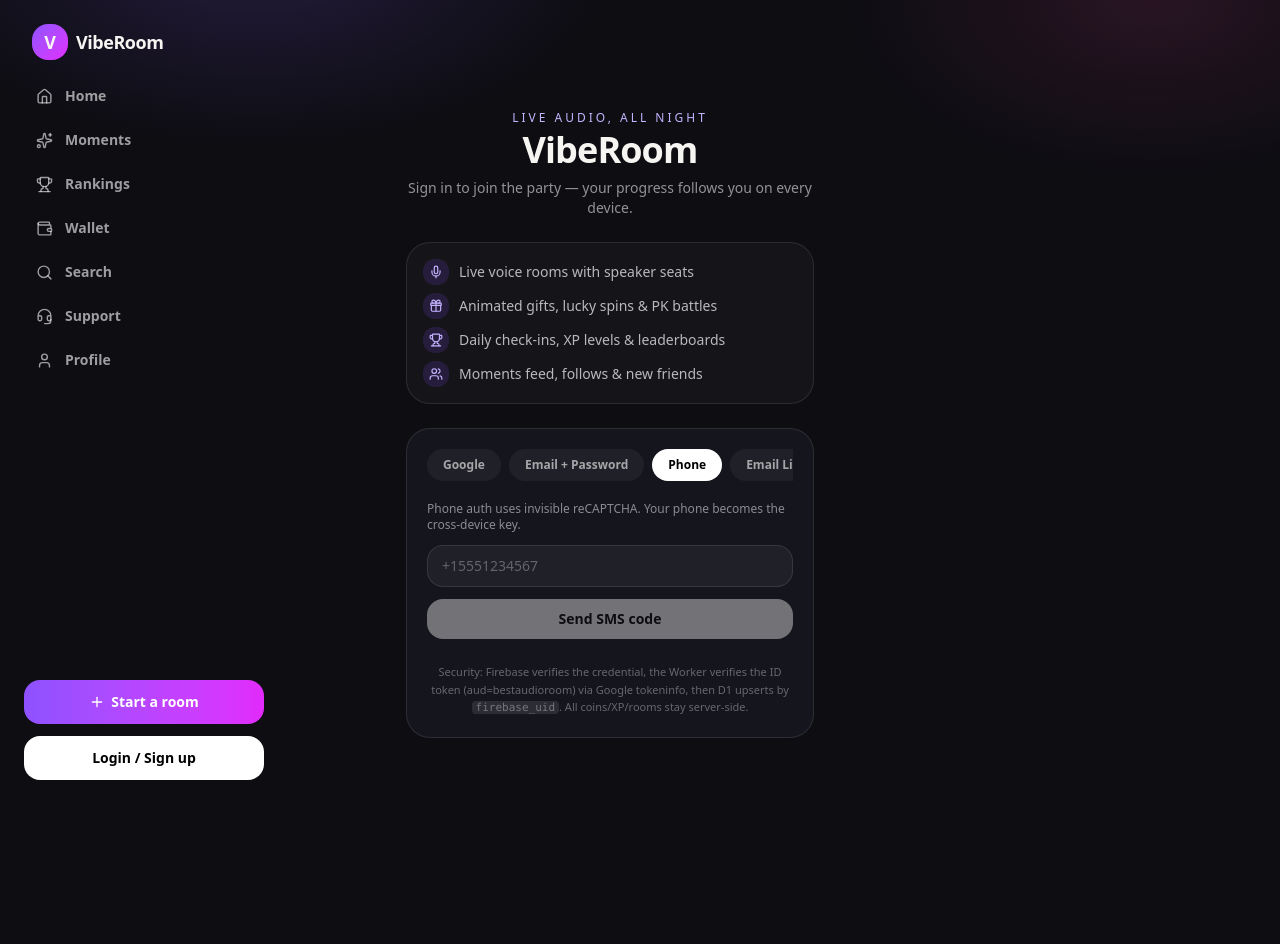
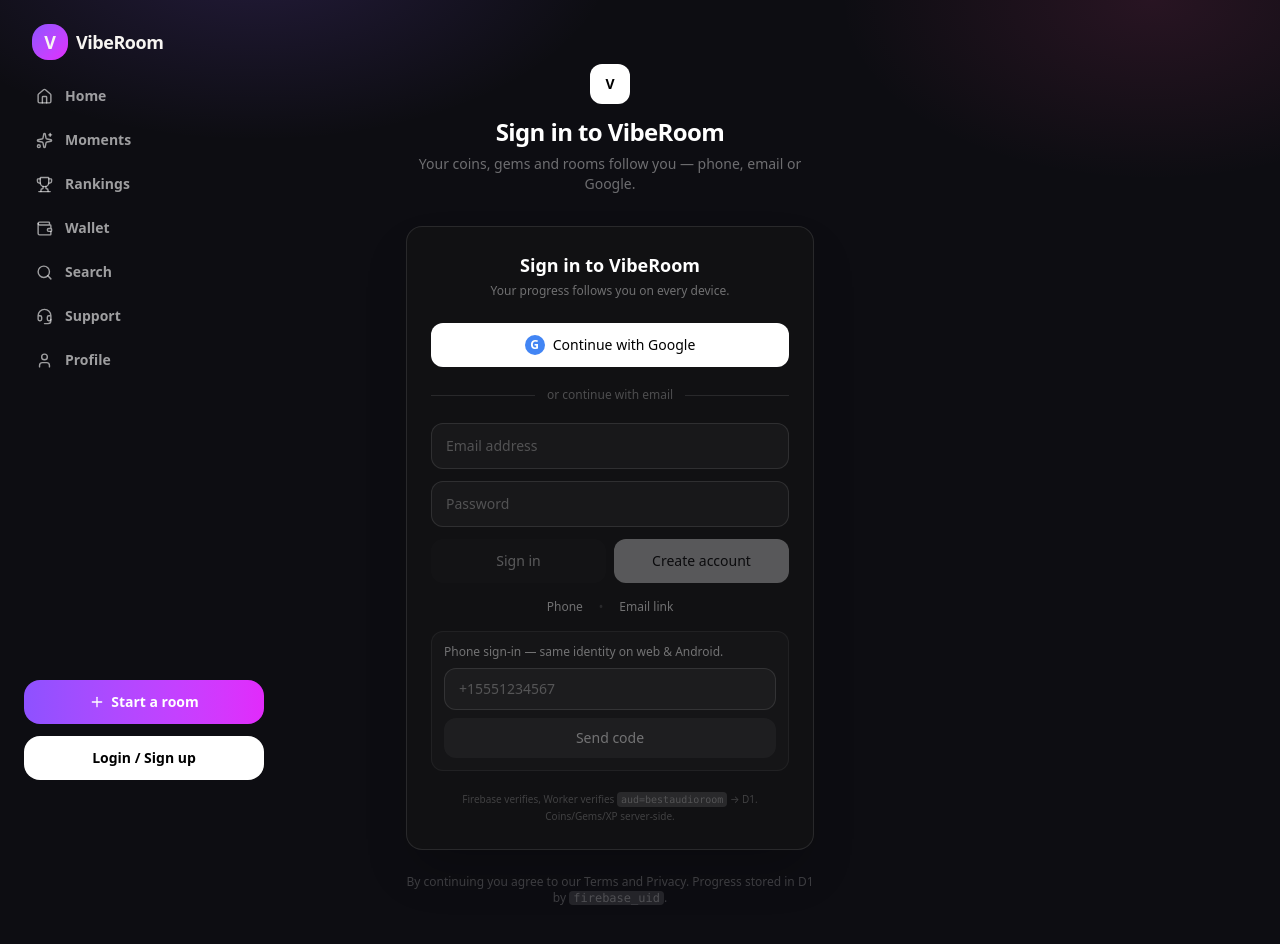
Before and after one commit to mahmoudznabil/ms-rooms, a Next.js app: page /login in a window 1280 px wide. Both pictures are taken after a click on the button "Phone". Shown: the top 944 px of the page. Before the commit the page ends 904 px from the top, so only its background shows below. Built offline with nearby package versions, Linux system fonts and the light colour scheme; no server answers.

Commit message:
style(landing+auth): blackbox-like homepage (centered hero) and login (no tab bar) — guest portfolio vs lobby for signed-in

```diff
--- a/app/page.tsx
+++ b/app/page.tsx
@@ -43,48 +43,41 @@
 
   return (
     <div className="space-y-10 pb-6">
-      <div className="flex items-center justify-between gap-2">
-        <div className="flex items-center gap-2">
-          <span className="flex h-8 w-8 items-center justify-center rounded-xl bg-gradient-to-br from-violet-500 to-fuchsia-500 text-sm font-black">V</span>
-          <span className="hidden text-sm font-black tracking-tight sm:block">VibeRoom</span>
-          <span className="rounded-full bg-white/5 px-2 py-0.5 text-xs text-white/50">Web-first</span>
-        </div>
-        <div className="flex items-center gap-2">
-          <Link href="/login" className="rounded-full bg-white px-4 py-2 text-xs font-bold text-black hover:bg-white/85">Login / Sign up</Link>
-          <Link href="/lobby" className="hidden rounded-full bg-white/5 px-4 py-2 text-xs font-bold text-white hover:bg-white/10 sm:block">Open Web App</Link>
-        </div>
-      </div>
-
-      <section className="relative overflow-hidden rounded-[2rem] border border-white/10 bg-gradient-to-br from-violet-600/20 via-[#15151d] to-fuchsia-600/10 p-6 sm:p-8">
-        <div className="absolute -right-20 -top-20 h-64 w-64 rounded-full bg-fuchsia-500/20 blur-3xl" aria-hidden />
-        <div className="absolute -left-20 -bottom-20 h-64 w-64 rounded-full bg-violet-500/15 blur-3xl" aria-hidden />
-        <p className="relative text-xs font-bold uppercase tracking-[0.2em] text-violet-300">Not just words — voice</p>
-        <h1 className="relative mt-2 text-3xl font-black leading-tight tracking-tight sm:text-4xl">
-          Voice parties, <span className="bg-gradient-to-r from-violet-400 to-fuchsia-400 bg-clip-text text-transparent">live</span> in your browser.
-        </h1>
-        <p className="relative mt-2 max-w-xl text-sm leading-relaxed text-white/60">
-          Group voice chat rooms you can join instantly — no install. Unlike Fomi Party’s app-only world, VibeRoom is a <span className="font-bold text-white">usable Web UI + game</span> with real login that follows you phone → laptop → tablet. Coins, Gems, XP all sync via Firebase + D1.
-        </p>
-        <div className="relative mt-5 flex flex-wrap gap-2">
-          <a href="#download" className="flex items-center gap-2 rounded-full bg-white px-5 py-3 text-sm font-bold text-black hover:bg-white/85">
-            <Apple size={16} /> Download for iOS
-          </a>
-          <a href="#download" className="flex items-center gap-2 rounded-full bg-white/10 px-5 py-3 text-sm font-bold text-white hover:bg-white/15">
-            <Smartphone size={16} /> Download for Android
-          </a>
-          <Link href="/login" className="flex items-center gap-2 rounded-full border border-white/15 bg-white/5 px-5 py-3 text-sm font-bold text-white hover:bg-white/10">
-            <Shield size={16} /> Login / Sign up
-          </Link>
-        </div>
-        <div className="relative mt-3 flex flex-wrap gap-2 text-xs text-white/40">
-          <span className="flex items-center gap-1"><span className="live-dot h-2 w-2 rounded-full bg-emerald-400" /> Web-first • Firebase Auth (phone, email, Google, email-link)</span>
-          <span>•</span>
-          <span><Gamepad2 size={12} className="inline" /> Ludo & Reaction inside voice</span>
-        </div>
-        <div className="relative mt-4 flex items-center gap-2 text-xs">
-          <Stars n={5} />
-          <span className="font-bold text-white">4.82</span>
-          <span className="text-white/40">559+ reviews • 77k+ downloads — inspired by Fomi Party, 10% more value</span>
+      {/* Blackbox-style hero — minimal, centered, no choice bar */}
+      <section className="relative overflow-hidden rounded-2xl border border-white/5 bg-[#0f0f10] p-6 sm:p-10">
+        <div className="absolute inset-0 bg-[linear-gradient(to_right,rgba(255,255,255,0.04)_1px,transparent_1px),linear-gradient(to_bottom,rgba(255,255,255,0.04)_1px,transparent_1px)] bg-[size:24px_24px] opacity-30" aria-hidden />
+        <div className="relative text-center">
+          <div className="mx-auto flex h-10 w-10 items-center justify-center rounded-xl bg-white text-sm font-black text-black">V</div>
+          <h1 className="mx-auto mt-4 max-w-2xl text-3xl font-semibold leading-tight tracking-tight text-white sm:text-4xl">
+            Voice parties, live in your browser.
+          </h1>
+          <p className="mx-auto mt-3 max-w-xl text-sm leading-relaxed text-white/45">
+            The Fomi Party vibe — rebuilt web-first. No APK to install. Real login (phone/email/Google) that follows you on every device, with a <span className="text-white/70">usable Web UI + games</span>.
+          </p>
+          {/* Blackbox-style input mock */}
+          <div className="mx-auto mt-6 flex max-w-xl items-center gap-2 rounded-2xl border border-white/10 bg-black/40 p-2 shadow-[0_0_0_1px_rgba(255,255,255,0.04)]">
+            <div className="flex h-8 w-8 items-center justify-center rounded-xl bg-white/10 text-white/40">
+              <Mic size={14} />
+            </div>
+            <span className="flex-1 text-left text-sm text-white/30">Try “Join a chill room…”</span>
+            <Link href="/login" className="shrink-0 rounded-xl bg-white px-5 py-2.5 text-sm font-semibold text-black hover:bg-white/90">
+              Login
+            </Link>
+          </div>
+          <div className="mt-4 flex flex-wrap items-center justify-center gap-2">
+            <Link href="/login" className="rounded-full bg-white px-5 py-2.5 text-sm font-semibold text-black hover:bg-white/90">Login / Sign up</Link>
+            <a href="#download" className="rounded-full border border-white/10 bg-white/5 px-5 py-2.5 text-sm font-medium text-white/70 hover:bg-white/10">
+              <span className="inline-flex items-center gap-1.5"><Apple size={14} /> iOS</span>
+            </a>
+            <a href="#download" className="rounded-full border border-white/10 bg-white/5 px-5 py-2.5 text-sm font-medium text-white/70 hover:bg-white/10">
+              <span className="inline-flex items-center gap-1.5"><Smartphone size={14} /> Android</span>
+            </a>
+          </div>
+          <div className="mt-4 flex items-center justify-center gap-2 text-xs text-white/25">
+            <Stars n={5} />
+            <span className="font-medium text-white/50">4.82</span>
+            <span>559+ reviews • 77k+ installs • 10% more value</span>
+          </div>
         </div>
       </section>
 
--- a/components/FirebaseAuthPanel.tsx
+++ b/components/FirebaseAuthPanel.tsx
@@ -17,7 +17,6 @@
 import { useSession } from "@/stores/useSession";
 
 export default function FirebaseAuthPanel() {
-  const [mode, setMode] = useState<"google" | "email" | "phone" | "link">("google");
   const [email, setEmail] = useState("");
   const [password, setPassword] = useState("");
   const [phone, setPhone] = useState("");
@@ -25,9 +24,10 @@
   const [busy, setBusy] = useState(false);
   const [msg, setMsg] = useState<string | null>(null);
   const [err, setErr] = useState<string | null>(null);
+  const [showPhone, setShowPhone] = useState(false);
+  const [showLink, setShowLink] = useState(false);
   const [phoneConfirm, setPhoneConfirm] = useState<import("firebase/auth").ConfirmationResult | null>(null);
 
-  // Handle email-link redirect back
   useEffect(() => {
     if (isSignInWithEmailLink(auth, window.location.href)) {
       let storedEmail = window.localStorage.getItem("emailForSignIn") ?? "";
@@ -40,7 +40,7 @@
             useSession.setState({ user, token, ready: true, authError: null });
             try { window.localStorage.removeItem("emailForSignIn"); } catch {}
             window.history.replaceState({}, "", window.location.pathname);
-            setMsg("Signed in with email link — progress restored across devices.");
+            setMsg("Signed in — progress restored across devices.");
           })
           .catch((e: Error) => setErr(e.message))
           .finally(() => setBusy(false));
@@ -50,7 +50,6 @@
 
   const afterFirebase = async (fbUser: import("firebase/auth").User) => {
     const { user, token } = await syncFirebaseUser(fbUser);
-    // Persist like legacy login does
     try {
       window.localStorage.setItem("viberoom_token", token);
       window.localStorage.setItem("viberoom_uid", user.id);
@@ -63,7 +62,7 @@
     try {
       const cred = await signInWithPopup(auth, googleProvider);
       await afterFirebase(cred.user);
-      setMsg("Google sign-in complete — your coins, XP and rooms follow you on any device.");
+      setMsg("Signed in — your coins, XP and Gems follow you.");
     } catch (e: unknown) { setErr(e instanceof Error ? e.message : String(e)); } finally { setBusy(false); }
   };
 
@@ -74,19 +73,16 @@
         ? await createUserWithEmailAndPassword(auth, email.trim(), password)
         : await signInWithEmailAndPassword(auth, email.trim(), password);
       await afterFirebase(cred.user);
-      setMsg(create ? "Account created — progress will sync on every device." : "Signed in — progress restored.");
+      setMsg(create ? "Account created." : "Signed in.");
     } catch (e: unknown) { setErr(e instanceof Error ? e.message : String(e)); } finally { setBusy(false); }
   };
 
   const handleSendLink = async () => {
     setBusy(true); setErr(null); setMsg(null);
     try {
-      await sendSignInLinkToEmail(auth, email.trim(), {
-        url: `${window.location.origin}/login`,
-        handleCodeInApp: true,
-      });
+      await sendSignInLinkToEmail(auth, email.trim(), { url: `${window.location.origin}/login`, handleCodeInApp: true });
       window.localStorage.setItem("emailForSignIn", email.trim());
-      setMsg("Email link sent — check your inbox (and spam) to sign in on any device.");
+      setMsg("Link sent — check your inbox.");
     } catch (e: unknown) { setErr(e instanceof Error ? e.message : String(e)); } finally { setBusy(false); }
   };
 
@@ -96,7 +92,7 @@
       const verifier = getRecaptcha("recaptcha-container");
       const conf = await signInWithPhoneNumber(auth, phone.trim(), verifier);
       setPhoneConfirm(conf);
-      setMsg("SMS code sent — enter it below. Works on any device with your phone.");
+      setMsg("Code sent — enter it below.");
     } catch (e: unknown) { setErr(e instanceof Error ? e.message : String(e)); } finally { setBusy(false); }
   };
 
@@ -106,87 +102,83 @@
     try {
       const cred = await phoneConfirm.confirm(code.trim());
       await afterFirebase(cred.user);
-      setMsg("Phone verified — progress synced.");
+      setMsg("Phone verified.");
     } catch (e: unknown) { setErr(e instanceof Error ? e.message : String(e)); } finally { setBusy(false); }
   };
 
   return (
-    <div className="rounded-3xl border border-white/10 bg-[#15151d] p-5">
-      <div className="flex gap-2 overflow-x-auto pb-2">
-        {(["google", "email", "phone", "link"] as const).map((m) => (
-          <button key={m} onClick={() => setMode(m)}
-            className={`shrink-0 rounded-full px-4 py-2 text-xs font-bold ${mode === m ? "bg-white text-black" : "bg-white/5 text-white/60 hover:bg-white/10"}`}>
-            {m === "google" ? "Google" : m === "email" ? "Email + Password" : m === "phone" ? "Phone" : "Email Link"}
-          </button>
-        ))}
+    <div className="w-full max-w-md rounded-2xl border border-white/10 bg-[#111113] p-6 shadow-2xl">
+      <div className="text-center">
+        <h2 className="text-lg font-semibold text-white">Sign in to VibeRoom</h2>
+        <p className="mt-1 text-xs text-white/40">Your progress follows you on every device.</p>
       </div>
 
-      {mode === "google" && (
-        <div className="mt-3 space-y-3">
-          <p className="text-xs text-white/50">One tap — same Firebase identity on web & Android (mzn.muse.bestaudioroom). Progress stored in D1 by firebase_uid.</p>
       <button onClick={handleGoogle} disabled={busy}
-            className="flex w-full items-center justify-center gap-2 rounded-2xl bg-white py-3 text-sm font-bold text-black hover:bg-white/85 disabled:opacity-50">
-            <span className="flex h-6 w-6 items-center justify-center rounded-full bg-[#4285F4] text-xs font-black text-white">G</span>
-            {busy ? "Connecting…" : "Continue with Google"}
+        className="mt-6 flex w-full items-center justify-center gap-2 rounded-xl bg-white py-3 text-sm font-medium text-black hover:bg-white/90 disabled:opacity-50">
+        <span className="flex h-5 w-5 items-center justify-center rounded-full bg-[#4285F4] text-xs font-bold text-white">G</span>
+        Continue with Google
       </button>
+
+      <div className="my-5 flex items-center gap-3">
+        <div className="h-px flex-1 bg-white/10" />
+        <span className="text-xs text-white/25">or continue with email</span>
+        <div className="h-px flex-1 bg-white/10" />
       </div>
-      )}
 
-      {mode === "email" && (
-        <div className="mt-3 space-y-3">
-          <input value={email} onChange={(e) => setEmail(e.target.value)} placeholder="you@example.com" type="email"
-            className="w-full rounded-2xl border border-white/10 bg-white/5 px-3.5 py-2.5 text-sm text-white placeholder:text-white/30 focus:border-violet-400/60 focus:outline-none" />
-          <input value={password} onChange={(e) => setPassword(e.target.value)} placeholder="Password (6+ chars)" type="password"
-            className="w-full rounded-2xl border border-white/10 bg-white/5 px-3.5 py-2.5 text-sm text-white placeholder:text-white/30 focus:border-violet-400/60 focus:outline-none" />
+      <div className="space-y-3">
+        <input value={email} onChange={(e) => setEmail(e.target.value)} placeholder="Email address"
+          type="email"
+          className="w-full rounded-xl border border-white/10 bg-white/[0.03] px-3.5 py-3 text-sm text-white placeholder:text-white/25 focus:border-white/15 focus:outline-none focus:ring-1 focus:ring-white/10" />
+        <input value={password} onChange={(e) => setPassword(e.target.value)} placeholder="Password"
+          type="password"
+          className="w-full rounded-xl border border-white/10 bg-white/[0.03] px-3.5 py-3 text-sm text-white placeholder:text-white/25 focus:border-white/15 focus:outline-none focus:ring-1 focus:ring-white/10" />
         <div className="grid grid-cols-2 gap-2">
           <button onClick={() => handleEmail(false)} disabled={busy || !email || !password}
-              className="rounded-2xl bg-white py-2.5 text-sm font-bold text-black hover:bg-white/85 disabled:opacity-40">Sign in</button>
+            className="rounded-xl bg-white/5 py-3 text-sm font-medium text-white hover:bg-white/10 disabled:opacity-30">Sign in</button>
           <button onClick={() => handleEmail(true)} disabled={busy || !email || password.length < 6}
-              className="rounded-2xl bg-white/10 py-2.5 text-sm font-bold text-white hover:bg-white/15 disabled:opacity-40">Create account</button>
+            className="rounded-xl bg-white py-3 text-sm font-medium text-black hover:bg-white/90 disabled:opacity-30">Create account</button>
         </div>
       </div>
-      )}
 
-      {mode === "link" && (
-        <div className="mt-3 space-y-3">
-          <p className="text-xs text-white/50">Passwordless — we send a link. Open it on any device to restore the same D1 progress.</p>
-          <input value={email} onChange={(e) => setEmail(e.target.value)} placeholder="you@example.com" type="email"
-            className="w-full rounded-2xl border border-white/10 bg-white/5 px-3.5 py-2.5 text-sm text-white placeholder:text-white/30 focus:border-violet-400/60 focus:outline-none" />
-          <button onClick={handleSendLink} disabled={busy || !email}
-            className="w-full rounded-2xl bg-white py-2.5 text-sm font-bold text-black hover:bg-white/85 disabled:opacity-40">
-            {busy ? "Sending…" : "Send sign-in link"}
-          </button>
+      <div className="mt-4 flex justify-center gap-4 text-xs">
+        <button onClick={() => setShowPhone((v) => !v)} className="text-white/40 hover:text-white/70 hover:underline">Phone</button>
+        <span className="text-white/10">•</span>
+        <button onClick={() => setShowLink((v) => !v)} className="text-white/40 hover:text-white/70 hover:underline">Email link</button>
       </div>
-      )}
 
-      {mode === "phone" && (
-        <div className="mt-3 space-y-3">
-          <p className="text-xs text-white/50">Phone auth uses invisible reCAPTCHA. Your phone becomes the cross-device key.</p>
+      {showPhone && (
+        <div className="mt-4 rounded-xl border border-white/5 bg-white/[0.02] p-3">
+          <p className="text-xs text-white/40">Phone sign-in — same identity on web & Android.</p>
           <input value={phone} onChange={(e) => setPhone(e.target.value)} placeholder="+15551234567" type="tel"
-            className="w-full rounded-2xl border border-white/10 bg-white/5 px-3.5 py-2.5 text-sm text-white placeholder:text-white/30 focus:border-violet-400/60 focus:outline-none" />
+            className="mt-2 w-full rounded-xl border border-white/10 bg-white/[0.03] px-3.5 py-2.5 text-sm text-white placeholder:text-white/25 focus:outline-none" />
           {!phoneConfirm ? (
             <button onClick={handleSendCode} disabled={busy || !phone}
-              className="w-full rounded-2xl bg-white py-2.5 text-sm font-bold text-black hover:bg-white/85 disabled:opacity-40">
-              {busy ? "Sending…" : "Send SMS code"}
-            </button>
+              className="mt-2 w-full rounded-xl bg-white/10 py-2.5 text-sm font-medium text-white hover:bg-white/15 disabled:opacity-40">Send code</button>
           ) : (
-            <div className="space-y-2">
+            <div className="mt-2 space-y-2">
               <input value={code} onChange={(e) => setCode(e.target.value)} placeholder="123456" inputMode="numeric"
-                className="w-full rounded-2xl border border-white/10 bg-white/5 px-3.5 py-2.5 text-sm text-white placeholder:text-white/30 focus:border-violet-400/60 focus:outline-none" />
+                className="w-full rounded-xl border border-white/10 bg-white/[0.03] px-3.5 py-2.5 text-sm text-white placeholder:text-white/25 focus:outline-none" />
               <button onClick={handleVerifyCode} disabled={busy || !code}
-                className="w-full rounded-2xl bg-white py-2.5 text-sm font-bold text-black hover:bg-white/85 disabled:opacity-40">
-                Verify & sign in
-              </button>
+                className="w-full rounded-xl bg-white py-2.5 text-sm font-medium text-black hover:bg-white/90 disabled:opacity-40">Verify</button>
             </div>
           )}
           <div id="recaptcha-container" />
         </div>
       )}
 
-      {msg && <p className="mt-3 rounded-xl bg-emerald-500/10 px-3 py-2 text-xs font-semibold text-emerald-200">{msg}</p>}
-      {err && <p className="mt-3 rounded-xl bg-red-500/10 px-3 py-2 text-xs font-semibold text-red-300">{err}</p>}
-      <p className="mt-3 text-center text-[11px] leading-relaxed text-white/35">
-        Security: Firebase verifies the credential, the Worker verifies the ID token (aud=bestaudioroom) via Google tokeninfo, then D1 upserts by <code className="rounded bg-white/10 px-1">firebase_uid</code>. All coins/XP/rooms stay server-side.
+      {showLink && (
+        <div className="mt-4 rounded-xl border border-white/5 bg-white/[0.02] p-3">
+          <p className="text-xs text-white/40">We’ll send a passwordless link — open it on any device.</p>
+          <button onClick={handleSendLink} disabled={busy || !email}
+            className="mt-2 w-full rounded-xl bg-white/10 py-2.5 text-sm font-medium text-white hover:bg-white/15 disabled:opacity-40">Send link</button>
+        </div>
+      )}
+
+      {msg && <p className="mt-4 rounded-xl bg-emerald-500/10 px-3 py-2 text-center text-xs text-emerald-200">{msg}</p>}
+      {err && <p className="mt-4 rounded-xl bg-red-500/10 px-3 py-2 text-center text-xs text-red-300">{err}</p>}
+
+      <p className="mt-5 text-center text-[10px] leading-relaxed text-white/20">
+        Firebase verifies, Worker verifies <code className="rounded bg-white/10 px-1 py-0.5">aud=bestaudioroom</code> → D1. Coins/Gems/XP server-side.
       </p>
     </div>
   );
--- a/components/LoginView.tsx
+++ b/components/LoginView.tsx
@@ -2,48 +2,32 @@
 
 import { useEffect } from "react";
 import { useRouter } from "next/navigation";
-import { Mic, Users, Gift, Trophy } from "lucide-react";
 import { useSession } from "@/stores/useSession";
 import FirebaseAuthPanel from "@/components/FirebaseAuthPanel";
-
-const PERKS = [
-  { icon: Mic, text: "Live voice rooms with speaker seats" },
-  { icon: Gift, text: "Animated gifts, lucky spins & PK battles" },
-  { icon: Trophy, text: "Daily check-ins, XP levels & leaderboards" },
-  { icon: Users, text: "Moments feed, follows & new friends" },
-];
 
 export default function LoginView() {
   const router = useRouter();
   const user = useSession((s) => s.user);
 
-  // Already signed in (e.g. just finished Firebase auth) → go to the lobby.
   useEffect(() => {
     if (user) router.replace("/lobby");
   }, [user, router]);
 
   return (
-    <div className="mx-auto flex min-h-screen w-full max-w-md flex-col justify-center px-5 py-10">
+    <div className="mx-auto flex min-h-[calc(100vh-4rem)] w-full max-w-md flex-col justify-center px-5 py-10">
       <div className="text-center">
-        <p className="text-xs uppercase tracking-[0.25em] text-violet-300">Live audio, all night</p>
-        <h1 className="mt-1 text-4xl font-black tracking-tight">VibeRoom</h1>
-        <p className="mt-2 text-sm text-white/55">Sign in to join the party — your progress follows you on every device.</p>
+        <div className="mx-auto flex h-10 w-10 items-center justify-center rounded-xl bg-white text-sm font-black text-black">V</div>
+        <h1 className="mt-3 text-2xl font-semibold tracking-tight text-white">Sign in to VibeRoom</h1>
+        <p className="mt-1.5 text-sm text-white/40">Your coins, gems and rooms follow you — phone, email or Google.</p>
       </div>
 
-      <div className="mt-6 space-y-2 rounded-3xl border border-white/10 bg-white/[0.03] p-4">
-        {PERKS.map((p) => (
-          <p key={p.text} className="flex items-center gap-2.5 text-sm text-white/70">
-            <span className="rounded-xl bg-violet-500/15 p-1.5 text-violet-300">
-              <p.icon size={14} />
-            </span>
-            {p.text}
-          </p>
-        ))}
+      <div className="mt-8">
+        <FirebaseAuthPanel />
       </div>
 
-      <div className="mt-6">
-        <FirebaseAuthPanel />
-      </div>
+      <p className="mt-6 text-center text-xs text-white/20">
+        By continuing you agree to our Terms and Privacy. Progress stored in D1 by <code className="rounded bg-white/10 px-1">firebase_uid</code>.
+      </p>
     </div>
   );
 }
```
Lines whose indentation alone changed are shown as unchanged.
